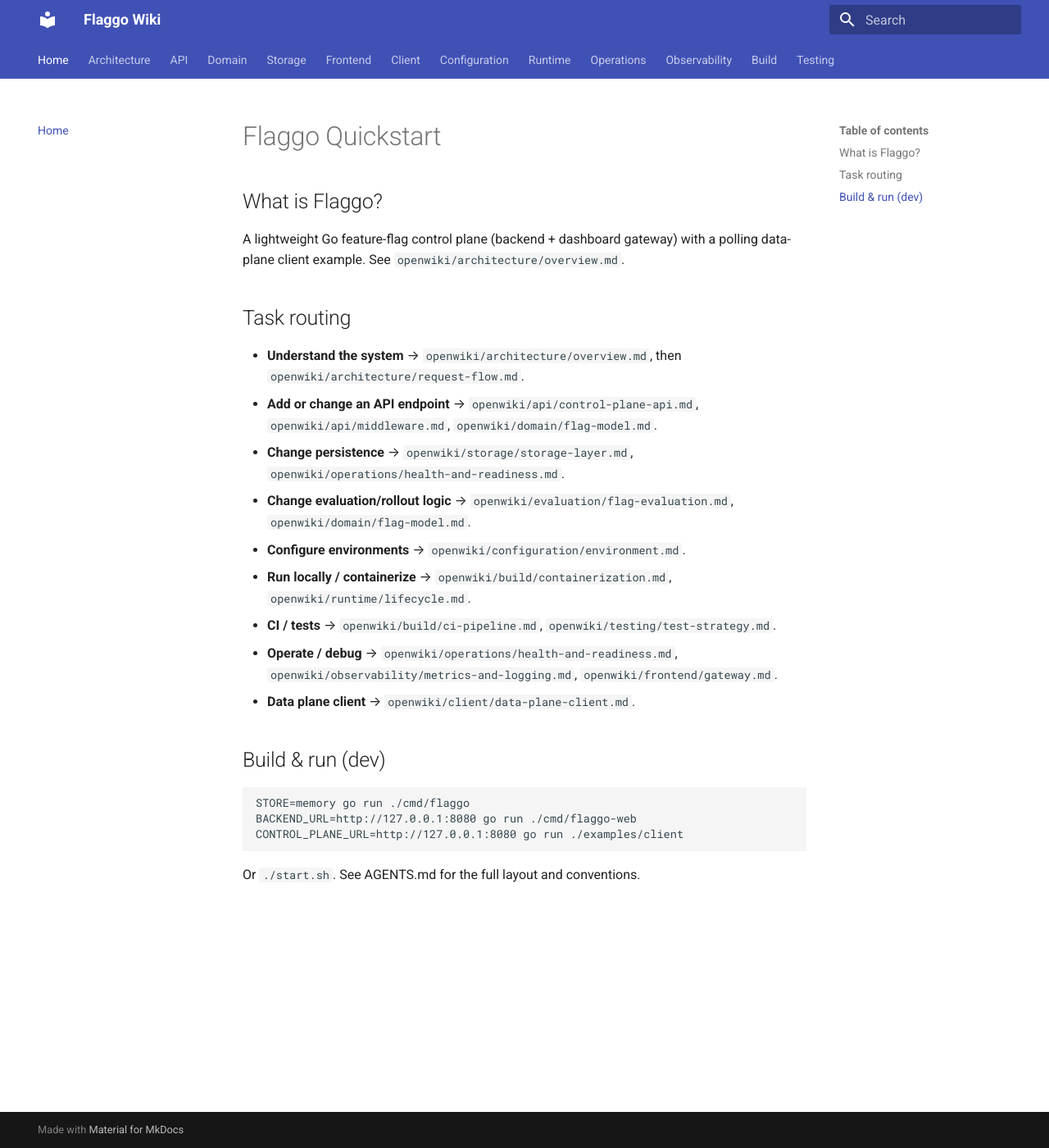
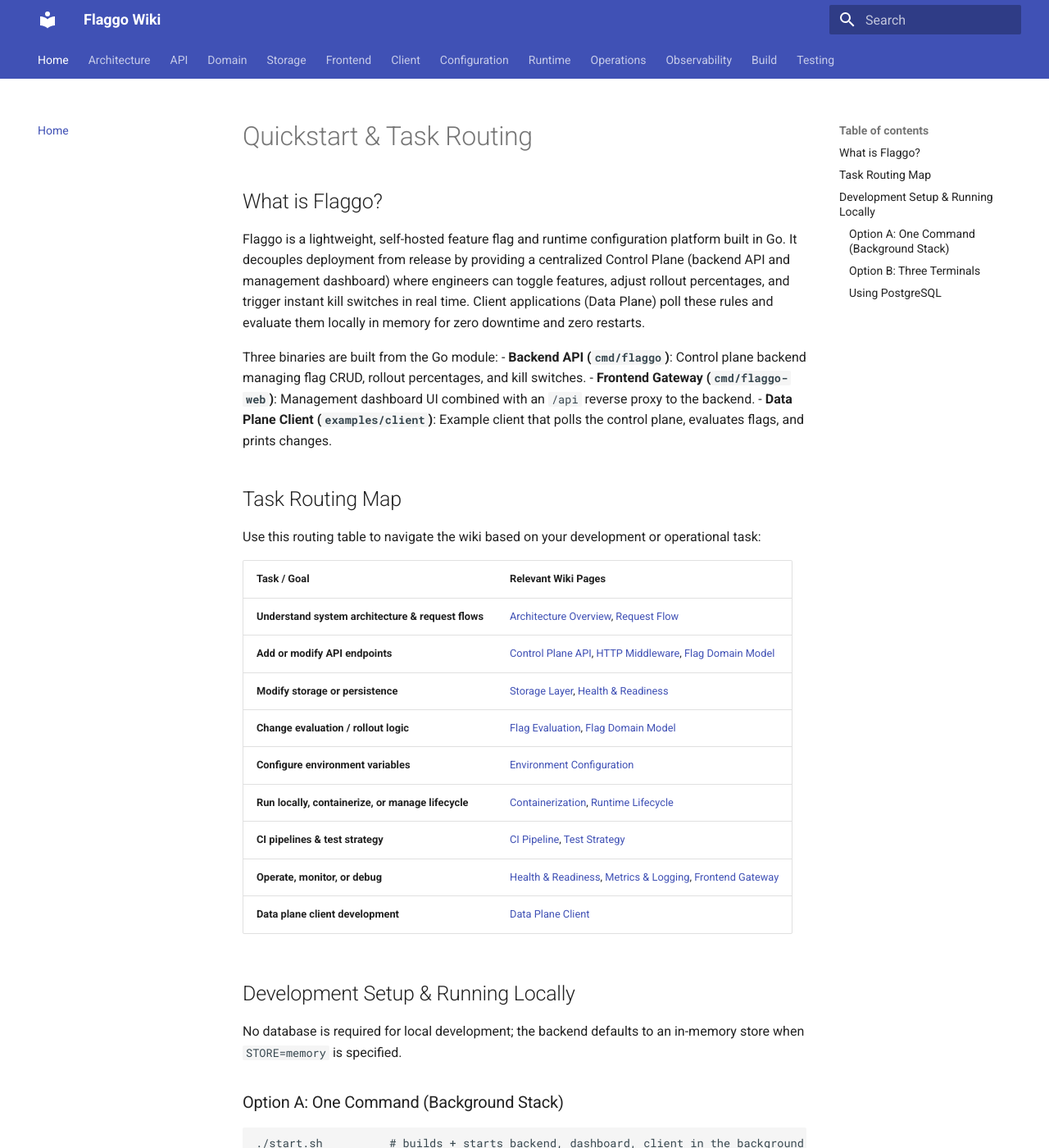
Before and after one commit to xarop-pa-toss/flaggo, an MkDocs documentation site: the page built from openwiki/quickstart.md, in a window 1280 px wide and 1400 px high. Shown: the whole window at 82% size. Built offline with MkDocs 1.6.1 and Material for MkDocs 9.7.7, drawn with Linux system fonts in a browser that asks for light colours; some of the changed text lies outside the part shown.

Commit message:
docs: update OpenWiki

````diff
--- a/openwiki/quickstart.md
+++ b/openwiki/quickstart.md
@@ -1,52 +1,82 @@
 ---
-type: "Reference"
-title: "Flaggo Quickstart"
-openwiki_generated: true
+type: "Guide"
+title: "Flaggo Quickstart & Task Routing"
+description: "Developer onboarding, environment setup, and wiki task routing for the Flaggo feature flag platform."
+tags: ["quickstart", "onboarding", "task-routing", "development"]
 verified:
   - by: openwiki/0.9.0
-    at: 2026-11-09T18:31:04.450Z
+    at: 2026-11-10T11:19:27.436Z
 sources:
   - id: openwiki-source-8037e2358a2c4f9b2c722a11
     resource: repo://AGENTS.md
   - id: openwiki-source-7bd911fdd3026b7b031a01e3
     resource: repo://go.mod
-generated: { by: "pi", at: "2026-11-09T18:31:04.450Z" }
+  - id: openwiki-source-23775c3de52f3ab95a13cb8b
+    resource: repo://README.md
+generated: { by: "openwiki/0.9.0", at: "2026-11-10T11:19:27.436Z" }
 ---
 
-
-# Flaggo Quickstart
+# Quickstart & Task Routing
 
 ## What is Flaggo?
 
-A lightweight Go feature-flag control plane (backend + dashboard gateway) with a
-polling data-plane client example. See `openwiki/architecture/overview.md`.
+Flaggo is a lightweight, self-hosted feature flag and runtime configuration platform built in Go. It decouples deployment from release by providing a centralized Control Plane (backend API and management dashboard) where engineers can toggle features, adjust rollout percentages, and trigger instant kill switches in real time. Client applications (Data Plane) poll these rules and evaluate them locally in memory for zero downtime and zero restarts.
 
-## Task routing
+Three binaries are built from the Go module:
+- **Backend API (`cmd/flaggo`)**: Control plane backend managing flag CRUD, rollout percentages, and kill switches.
+- **Frontend Gateway (`cmd/flaggo-web`)**: Management dashboard UI combined with an `/api` reverse proxy to the backend.
+- **Data Plane Client (`examples/client`)**: Example client that polls the control plane, evaluates flags, and prints changes.
 
-- **Understand the system** → `openwiki/architecture/overview.md`, then
-  `openwiki/architecture/request-flow.md`.
-- **Add or change an API endpoint** → `openwiki/api/control-plane-api.md`,
-  `openwiki/api/middleware.md`, `openwiki/domain/flag-model.md`.
-- **Change persistence** → `openwiki/storage/storage-layer.md`,
-  `openwiki/operations/health-and-readiness.md`.
-- **Change evaluation/rollout logic** → `openwiki/evaluation/flag-evaluation.md`,
-  `openwiki/domain/flag-model.md`.
-- **Configure environments** → `openwiki/configuration/environment.md`.
-- **Run locally / containerize** → `openwiki/build/containerization.md`,
-  `openwiki/runtime/lifecycle.md`.
-- **CI / tests** → `openwiki/build/ci-pipeline.md`,
-  `openwiki/testing/test-strategy.md`.
-- **Operate / debug** → `openwiki/operations/health-and-readiness.md`,
-  `openwiki/observability/metrics-and-logging.md`,
-  `openwiki/frontend/gateway.md`.
-- **Data plane client** → `openwiki/client/data-plane-client.md`.
+## Task Routing Map
 
-## Build & run (dev)
+Use this routing table to navigate the wiki based on your development or operational task:
+
+| Task / Goal | Relevant Wiki Pages |
+|-------------|---------------------|
+| **Understand system architecture & request flows** | [Architecture Overview](architecture/overview.md), [Request Flow](architecture/request-flow.md) |
+| **Add or modify API endpoints** | [Control Plane API](api/control-plane-api.md), [HTTP Middleware](api/middleware.md), [Flag Domain Model](domain/flag-model.md) |
+| **Modify storage or persistence** | [Storage Layer](storage/storage-layer.md), [Health & Readiness](operations/health-and-readiness.md) |
+| **Change evaluation / rollout logic** | [Flag Evaluation](evaluation/flag-evaluation.md), [Flag Domain Model](domain/flag-model.md) |
+| **Configure environment variables** | [Environment Configuration](configuration/environment.md) |
+| **Run locally, containerize, or manage lifecycle** | [Containerization](build/containerization.md), [Runtime Lifecycle](runtime/lifecycle.md) |
+| **CI pipelines & test strategy** | [CI Pipeline](build/ci-pipeline.md), [Test Strategy](testing/test-strategy.md) |
+| **Operate, monitor, or debug** | [Health & Readiness](operations/health-and-readiness.md), [Metrics & Logging](observability/metrics-and-logging.md), [Frontend Gateway](frontend/gateway.md) |
+| **Data plane client development** | [Data Plane Client](client/data-plane-client.md) |
+
+## Development Setup & Running Locally
+
+No database is required for local development; the backend defaults to an in-memory store when `STORE=memory` is specified.
+
+### Option A: One Command (Background Stack)
 
 ```sh
+./start.sh          # builds + starts backend, dashboard, client in the background
+./start.sh stop     # stops all three
+```
+Logs are written to `/tmp/opencode/`. Access the dashboard at **http://localhost:8090**.
+
+### Option B: Three Terminals
+
+**Terminal 1 — Backend API (port 8080):**
+```sh
 STORE=memory go run ./cmd/flaggo
-BACKEND_URL=http://127.0.0.1:8080 go run ./cmd/flaggo-web
+```
+
+**Terminal 2 — Frontend Dashboard (port 8090):**
+```sh
+PORT=8090 BACKEND_URL=http://127.0.0.1:8080 go run ./cmd/flaggo-web
+```
+
+**Terminal 3 — Data-Plane Client:**
+```sh
 CONTROL_PLANE_URL=http://127.0.0.1:8080 go run ./examples/client
 ```
 
-Or `./start.sh`. See AGENTS.md for the full layout and conventions.
+### Using PostgreSQL
+
+To run with PostgreSQL persistence instead of memory:
+```sh
+export DATABASE_URL=postgres://user:pass@localhost:5432/flaggo?sslmode=disable
+STORE=postgres go run ./cmd/flaggo
+```
+The `flags` table is initialized automatically upon startup.
````
Also changed, not shown: openwiki/architecture/overview.md (+7 -1 lines), openwiki/index.md (+1 -1 lines), 4 other files.
